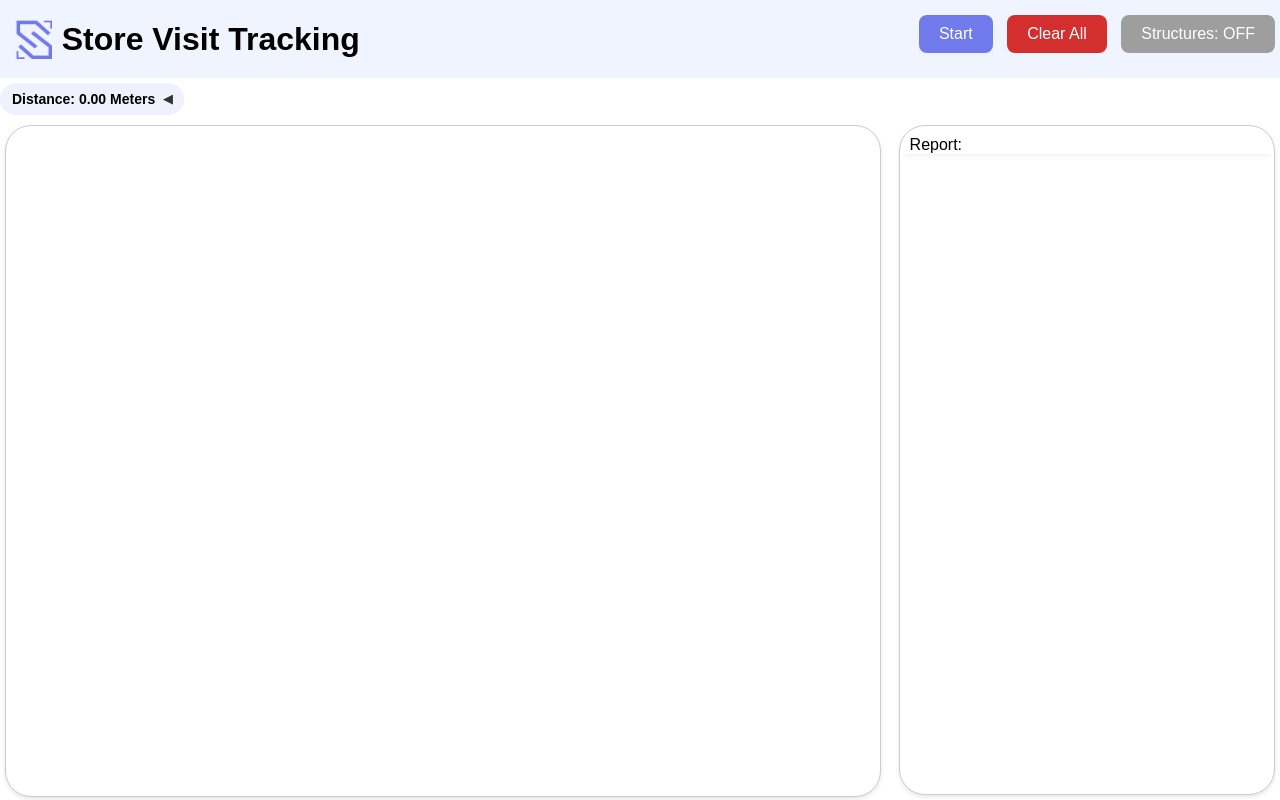
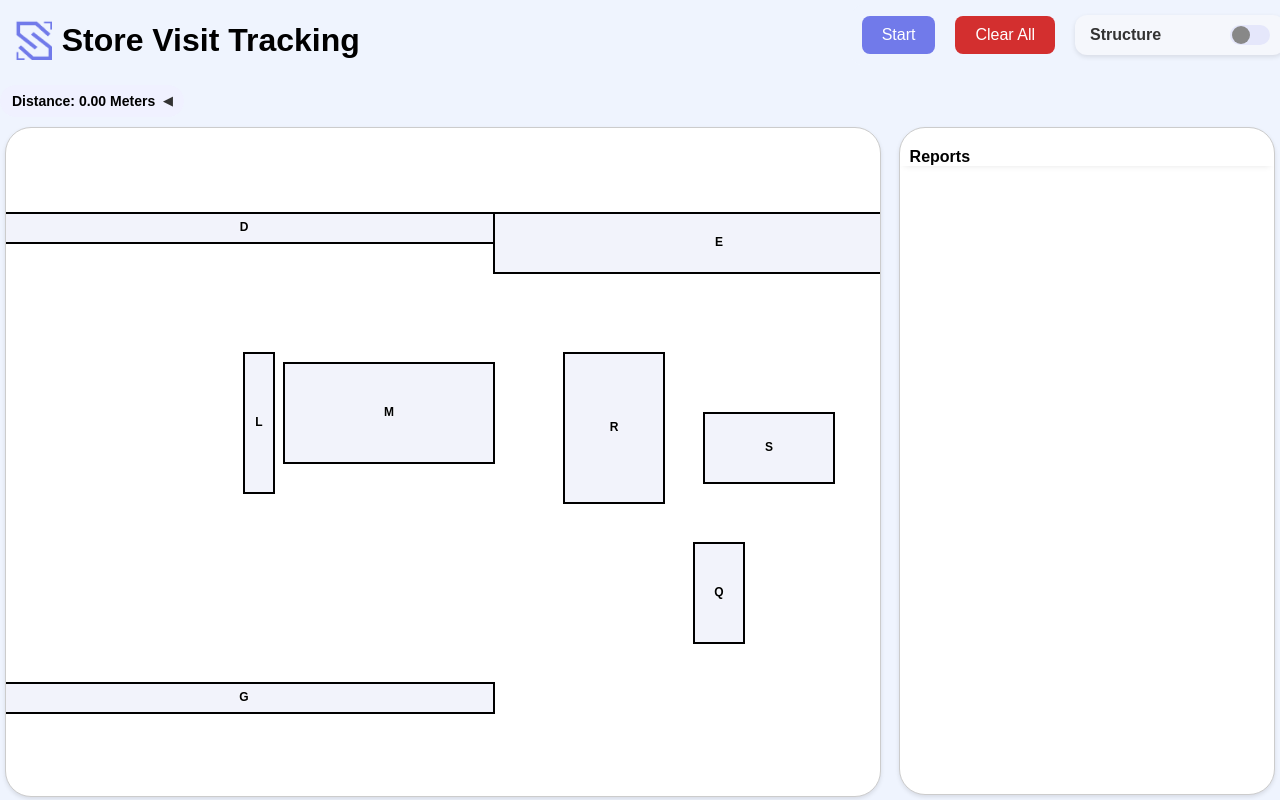
Before and after one commit to AkshadGawde/StoreVisual-fork, a website: page public/index.html in a window 1280 px wide. Drawn offline with nearby package versions, Linux system fonts and the light colour scheme; no server answers.

Commit message:
further ui chnages done

```diff
--- a/public/client.js
+++ b/public/client.js
@@ -1224,38 +1224,43 @@ function addStructureStyles() {
 }
 
 // Add button to toggle structures visibility
-function addStructureToggle() {
-  const controlPanel = document.querySelector('.control-panel');
-  const div = document.querySelector('.control-panel div:last-child');
+// function addStructureToggle() {
+//   const controlPanel = document.querySelector('.control-panel');
+//   const div = document.querySelector('.control-panel div:last-child');
 
-  const structureToggle = document.createElement('button');
-  structureToggle.id = 'structureToggle';
-  structureToggle.type = 'button';
-  structureToggle.className = 'toggle';
-  structureToggle.textContent = 'Structures: OFF';
+//   const structureToggle = document.createElement('button');
+//   structureToggle.id = 'structureToggle';
+//   structureToggle.type = 'button';
+//   structureToggle.className = 'toggle';
+//   structureToggle.textContent = 'Structures: OFF';
 
-  div.appendChild(structureToggle);
+//   div.appendChild(structureToggle);
 
-  // Add event listener
-  structureToggle.addEventListener('click', function(event) {
-    // Toggle structures visibility
-    const structures = document.querySelectorAll('.structure');
-    const isVisible = structureToggle.classList.contains('active');
+//   // Add event listener
+//   structureToggle.addEventListener('click', function(event) {
+//     // Toggle structures visibility
+//     const structures = document.querySelectorAll('.structure');
+//     const isVisible = structureToggle.classList.contains('active');
 
-    structures.forEach(structure => {
-      structure.style.display = isVisible ? 'none' : 'block';
-    });
+//     structures.forEach(structure => {
+//       structure.style.display = isVisible ? 'none' : 'block';
+//     });
 
-    // Update button state
-    structureToggle.textContent = isVisible ? 'Structures: OFF' : 'Structures: ON';
-    structureToggle.classList.toggle('active');
+//     // Update button state
+//     structureToggle.textContent = isVisible ? 'Structures: OFF' : 'Structures: ON';
+//     structureToggle.classList.toggle('active');
 
-    // Add ripple effect
-    createRipple(event);
+//     // Add ripple effect
+//     createRipple(event);
+//   });
+// }
+
+document.getElementById('structureToggle').addEventListener('change', function () {
+  const structures = document.querySelectorAll('.structure');
+  structures.forEach(structure => {
+    structure.style.display = this.checked ? 'block' : 'none';
   });
-}
-
-
+});
 
 // Function to initialize the store layout visualization
 function initializeStoreLayout() {
--- a/public/index.html
+++ b/public/index.html
@@ -238,7 +238,7 @@
 }
 
 .card-info-value {
-    font-weight: bold;
+    font-weight: normal;
 
     color:#717AEA; /* Values in blue */
     flex: 1;
@@ -351,6 +351,17 @@
 .card.active {
     border: 2px solid #6c63ff;
 }
+.control-panel div {
+    display: flex;
+    align-items: center; /* Align items vertically */
+    gap: 10px; /* Add spacing between buttons */
+  }
+
+  button {
+    padding: 8px 12px;
+    font-size: 14px;
+    cursor: pointer;
+  }
         .distance-display {
             display: inline-block;
             padding: 10px 0;
@@ -359,6 +370,55 @@
             font-size: 16px;
             color: #000000;
         }
+        .toggle-container {
+            display: flex;
+            align-items: center;
+            background: #f5f7fc;
+            padding: 10px 15px;
+            border-radius: 12px;
+            font-family: Arial, sans-serif;
+            font-size: 16px;
+            font-weight: bold;
+            color: #333;
+            width: 180px;
+            justify-content: space-between;
+            box-shadow: 0 2px 5px rgba(0, 0, 0, 0.1);
+          }
+
+          .toggle-container input {
+            display: none;
+          }
+
+          .slider {
+            width: 40px;
+            height: 20px;
+            background: #e5e7fb;
+            border-radius: 10px;
+            position: relative;
+            transition: 0.3s;
+            cursor: pointer;
+          }
+
+          .slider::before {
+            content: "";
+            width: 18px;
+            height: 18px;
+            background: #888;
+            position: absolute;
+            border-radius: 50%;
+            top: 1px;
+            left: 2px;
+            transition: 0.3s;
+          }
+
+          input:checked + .slider {
+            background: #dce1ff;
+          }
+
+          input:checked + .slider::before {
+            background: #6366f1;
+            transform: translateX(20px);
+          }
 
         .no-images-message {
             text-align: center;
@@ -474,7 +534,7 @@
 </head>
 
 <body>
-    <div class="container">
+    <div class="container" style="background-color: #EFF4FE;">
         <div style="display: flex; justify-content: space-between; align-items: center; background-color: #EFF4FE; padding: 5px;padding-left:15px; width: 100%;">
             <div style="display: flex; align-items: center;">
                 <img src="./images/logo.png" alt="Logo" style="height: 40px; margin-right: 10px;">
@@ -485,6 +545,11 @@
                     <button id="testButton" type="button">Start</button>
                     <button id="clearButton" type="button" class="clear">Clear All</button>
                     <!-- <button id="planogramToggle" type="button" class="toggle">Planogram: OFF</button> -->
+                    <label class="toggle-container">
+                        <span>Structure</span>
+                        <input type="checkbox" id="structureToggle" />
+                        <span class="slider"></span>
+                      </label>
                 </div>
             </div>
         </div>
@@ -499,7 +564,7 @@
                 <div id="visualization"></div>
             </div>
             <div class="right-container">
-                <div style="padding-left: 10px; box-shadow: 0px 4px 6px -4px rgba(0, 0, 0, 0.1);">Report:</div>
+                <div style="padding-left: 10px;padding-top:10px;font-weight:bold; box-shadow: 0px 4px 6px -4px rgba(0, 0, 0, 0.1);">Reports</div>
                 <div id="imageContainer">
 
                     <!-- Image cards will be dynamically added here -->
```
